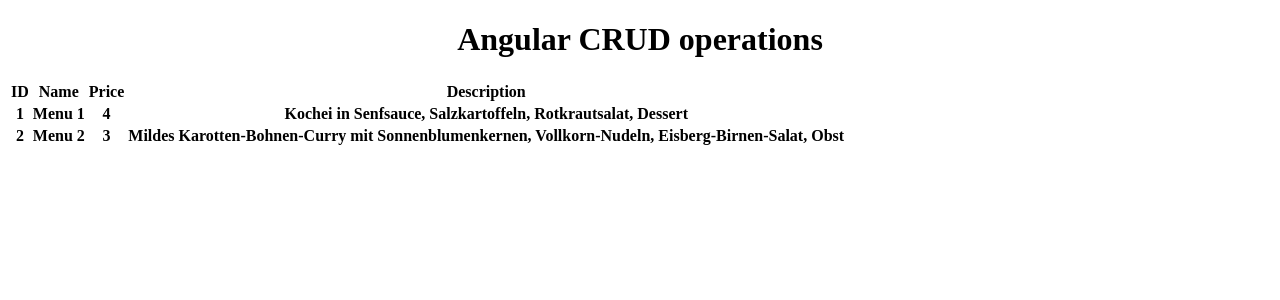
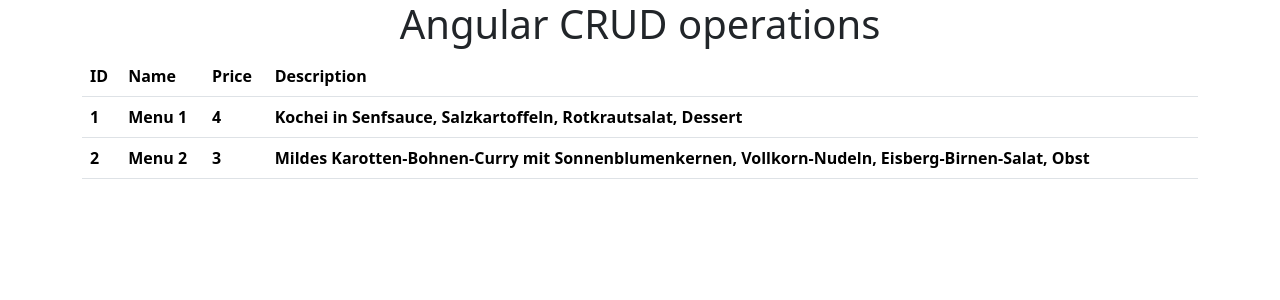
Before and after one commit to VitaliiSoloninko/angular-grud-operation, an Angular app: page /foods in a window 1280 px wide. Shown: the top 300 px of the page. Built offline with nearby package versions, Linux system fonts and the light colour scheme; data requests are answered from the project's data file.

Commit message:
0.2.1	add bootstrap to style.scss

```diff
--- a/src/app/app.component.html
+++ b/src/app/app.component.html
@@ -1,2 +1,2 @@
 <h1 style="text-align: center">Angular CRUD operations</h1>
-<router-outlet> </router-outlet>
+<router-outlet></router-outlet>
--- a/src/styles.scss
+++ b/src/styles.scss
@@ -1 +1,2 @@
 /* You can add global styles to this file, and also import other style files */
+@import "bootstrap/dist/css/bootstrap.css";
```
